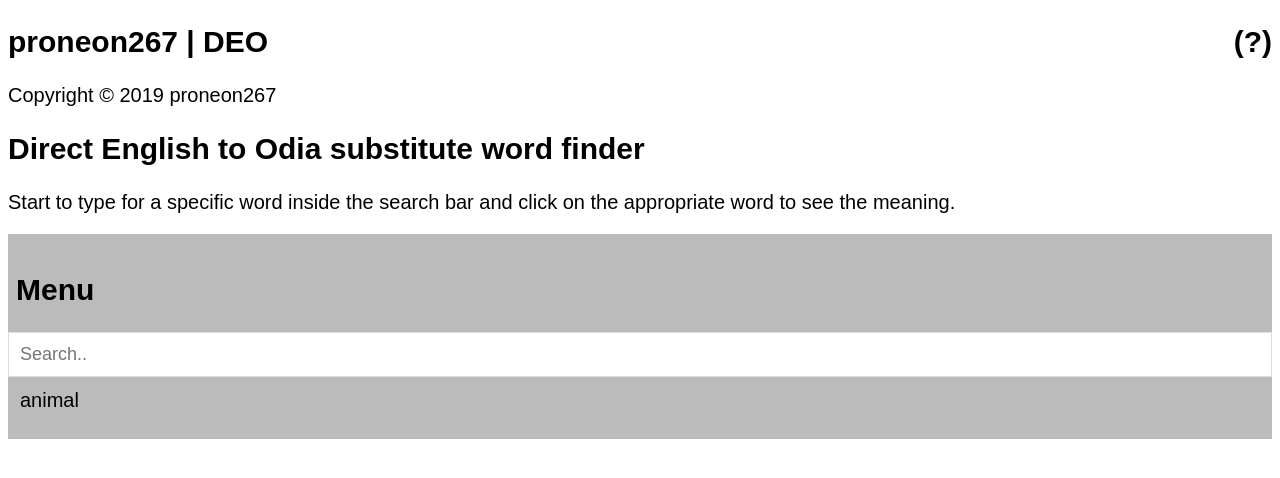
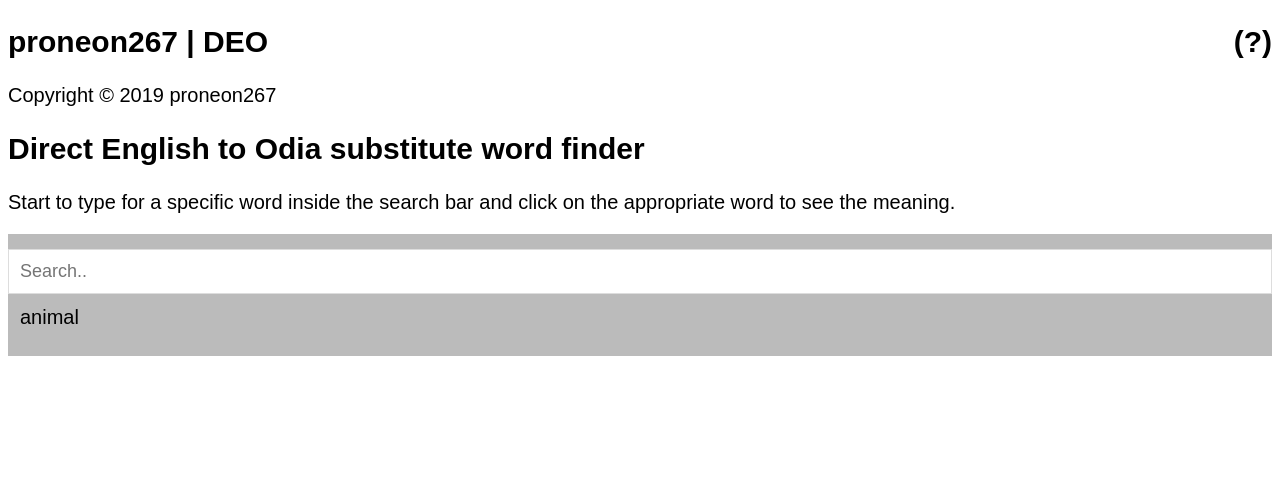
Before and after one commit to proneon267/deo, a Jekyll site: the page built from index.html, in a window 1280 px wide. Shown: the top 478 px of the page. Built offline with Jekyll 4.4.1, drawn with Linux system fonts in a browser that asks for light colours.

Commit message:
Update default.html

```diff
--- a/_layouts/default.html
+++ b/_layouts/default.html
@@ -69,7 +69,6 @@ body {
 
 <div class="row">
   <div class="left">
-    <h2>Menu</h2>
     <input type="text" id="mySearch" onkeyup="find()" placeholder="Search.." title="Type in a word">
     <ul id="myMenu">
       {% for post in site.posts %}
```
